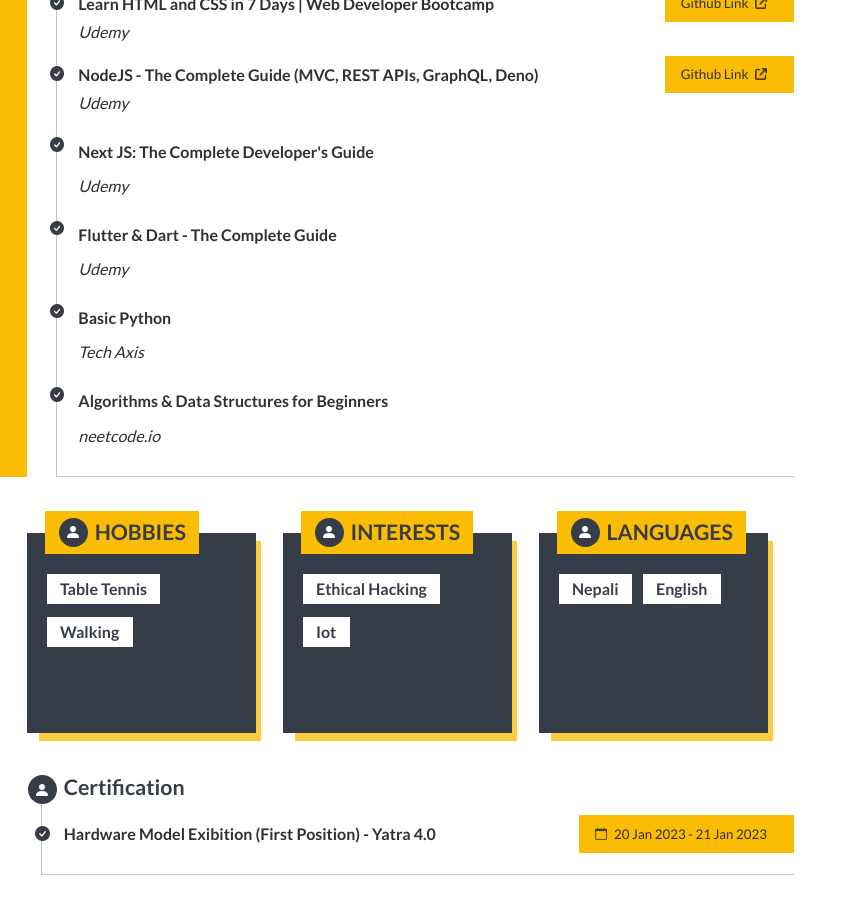
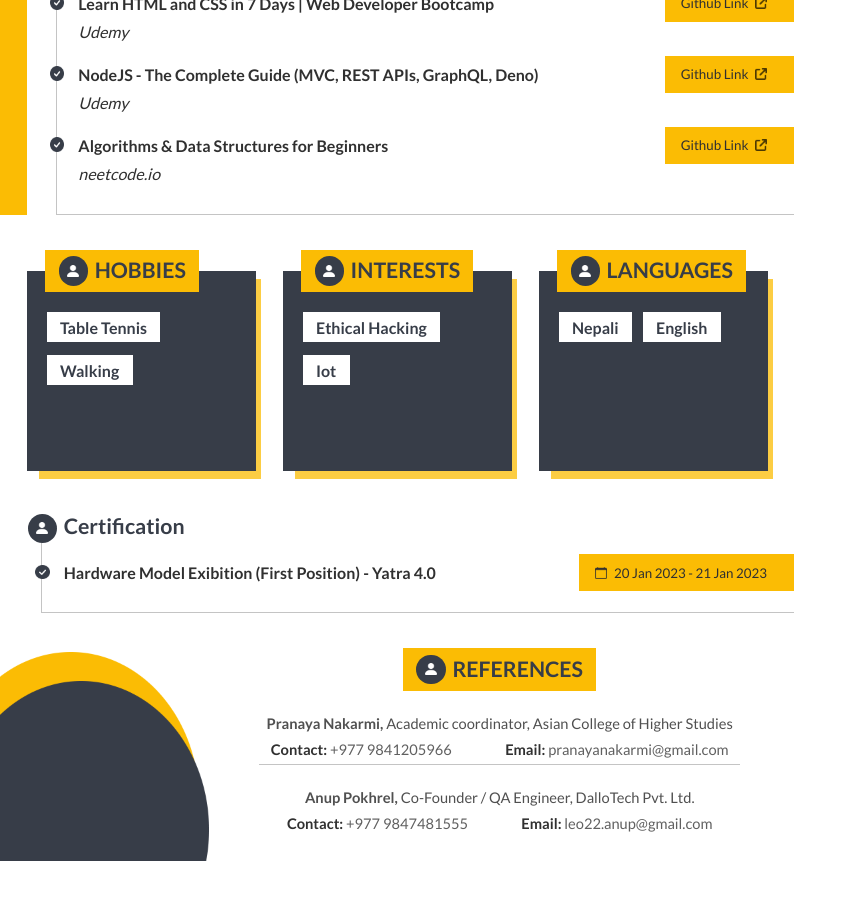
Before and after one commit to bidursapkota00/next-resume, a Next.js app: page / in a window 1280 px wide. Shown: the part 3240-4148 px from the top of the page, without its empty margins (0-857 px from the left). After the commit the page ends 4101 px from the top, so only its background shows below. Built offline with nearby package versions, Linux system fonts and the light colour scheme.

Commit message:
for printing

```diff
--- a/src/app/data.js
+++ b/src/app/data.js
@@ -1,14 +1,14 @@
 export const data = {
   name: "BIDUR SAPKOTA",
   fb: "https://www.facebook.com/bdur.sapkota",
-  github: "https://github.com/bidursapkota00?tab=repositories",
+  github: "https://github.com/bidursapkota00",
   in: "https://www.linkedin.com/in/bidur-sapkota-b204142a8/",
   web: "https://www.bidursapkota.com.np/",
   tw: "#",
   job: "Lecturer",
   profile: "/profile3.png",
   about:
-    "Electronics, Communication and Information Engineering graduate with strong expertise in web and app development, embedded systems, and full-stack solutions. Currently working as a Lecturer at Asian College of Higher Studies, with a solid foundation in academic instruction and student mentorship. Previously served as a Web Developer at Dallotech, delivering dynamic, responsive websites using Next.js, GSAP, and API integrations. Demonstrated proficiency in building impactful projects such as a Smart Water Meter with payment integration and a Job Application platform. Backed by diverse training in FastAPI, Next.js, MySQL, and Flutter, and recognized for excellence with a first-place award at the Yatra 4.0 Hardware Model Exhibition. Passionate about IoT, ethical hacking, and continuously exploring cutting-edge tech to solve real-world problems",
+    "Electronics, Communication and Information Engineering graduate with strong expertise in web and app development, embedded systems, and full-stack solutions. Currently working as a Lecturer at Asian College of Higher Studies, with a solid foundation in academic instruction and student mentorship. Previously served as a Web Developer at Dallotech, delivering dynamic, responsive websites using Next.js, GSAP, and API integrations. Demonstrated proficiency in building impactful projects such as a Smart Water Meter with payment integration and a Job Application platform. Backed by diverse training in FastAPI, Next.js, MySQL, Node.js and Flutter, and recognized for excellence with a first-place award at the Yatra 4.0 Hardware Model Exhibition. Passionate about IoT, ethical hacking, and continuously exploring cutting-edge tech to solve real-world problems",
   // "Lecturer at Asian College of Higher Studies. Previously worked as a web developer, specializing in modern JavaScript frameworks and scalable applications. Graduated in Electronics, Communication, and Information Engineering, combining technical expertise with a commitment to education and innovation. Adept at mentoring students, developing curriculum, and bridging the gap between theoretical concepts and real-world applications.",
   phone: "9865711881",
   email: "bidursapkota00@gmail.com",
@@ -195,21 +195,21 @@ export const data = {
       github:
         "https://github.com/bidursapkota00/NodeJS---The-Complete-Guide-MVC-REST-APIs-GraphQL-Deno",
     },
-    {
-      title: "Next JS: The Complete Developer's Guide",
-      organization: "Udemy",
-      github: "",
-    },
-    {
-      title: "Flutter & Dart - The Complete Guide",
-      organization: "Udemy",
-      github: "",
-    },
-    {
-      title: "Basic Python",
-      organization: "Tech Axis",
-      github: "",
-    },
+    // {
+    //   title: "Next JS: The Complete Developer's Guide",
+    //   organization: "Udemy",
+    //   github: "",
+    // },
+    // {
+    //   title: "Flutter & Dart - The Complete Guide",
+    //   organization: "Udemy",
+    //   github: "",
+    // },
+    // {
+    //   title: "Basic Python",
+    //   organization: "Tech Axis",
+    //   github: "",
+    // },
     // {
     //   title: "Machine Learning A-Z: AI, Python & R + ChatGPT Prize",
     //   organization: "Udemy",
@@ -228,7 +228,8 @@ export const data = {
     {
       title: "Algorithms & Data Structures for Beginners",
       organization: "neetcode.io",
-      github: "",
+      github:
+        "https://github.com/bidursapkota00/Algorithms-and-Data-Structures-for-Beginners",
     },
     // {
     //   title: "Advanced Algorithms",
--- a/src/app/layout.js
+++ b/src/app/layout.js
@@ -9,7 +9,7 @@ const lato = Lato({
 });
 
 export const metadata = {
-  title: "Bidur-Sapkota-Resume-Lecturer",
+  title: "Bidur-Sapkota-Resume-Lecturer-Print",
   description: "CV of Bidur Sapkota",
 };
 
--- a/src/app/page.js
+++ b/src/app/page.js
@@ -10,18 +10,6 @@ export default function Home() {
   job.splice(index, 0, job[index].charAt(0));
   job.splice(index + 1, 1, job[index + 1].substring(1));
   index = job.length - 1;
-
-  const [pageHeight, setPageHeight] = useState(297);
-
-  useEffect(() => {
-    function getPageHeightInMM() {
-      const pageHeightPx = document.querySelector(".page")?.scrollHeight || 0;
-      const mmPerPx = 25.4 / 96;
-      return Math.ceil(pageHeightPx * mmPerPx);
-    }
-
-    setPageHeight(getPageHeightInMM());
-  }, []);
 
   useEffect(() => {
     const portal = document.getElementsByTagName("nextjs-portal")[0];
@@ -576,11 +564,16 @@ export default function Home() {
       <style>{`
           @media print {
             @page {
-              size: 210mm ${pageHeight}mm;
-              margin: 0;
+              margin: 20px 0;
+            }
+            @page:first {
+            margin: 0;
             }
             .print_btn {
               display: none;
+            }
+            .exp-cont, .ref {
+              break-inside: avoid;
             }
           }
         `}</style>
```
